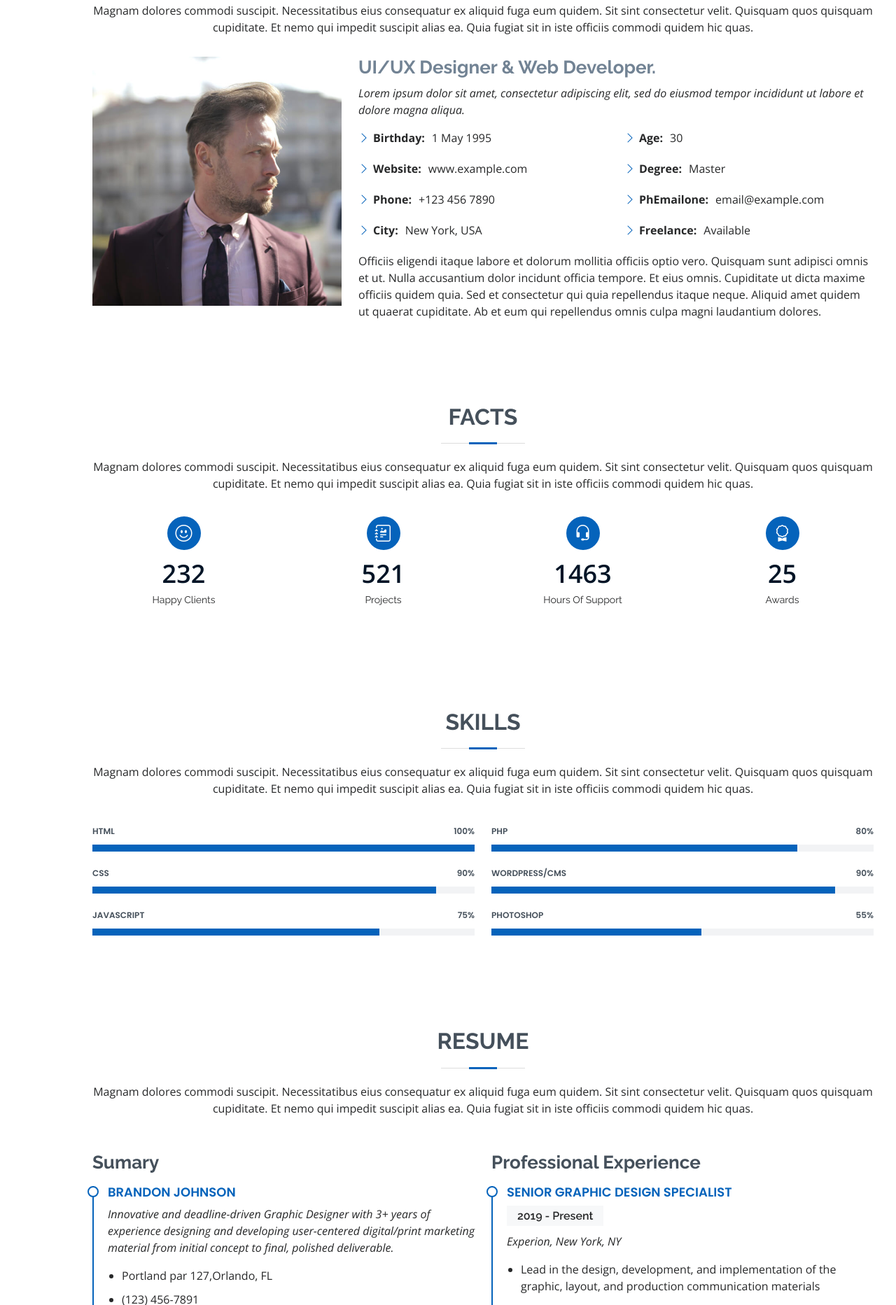
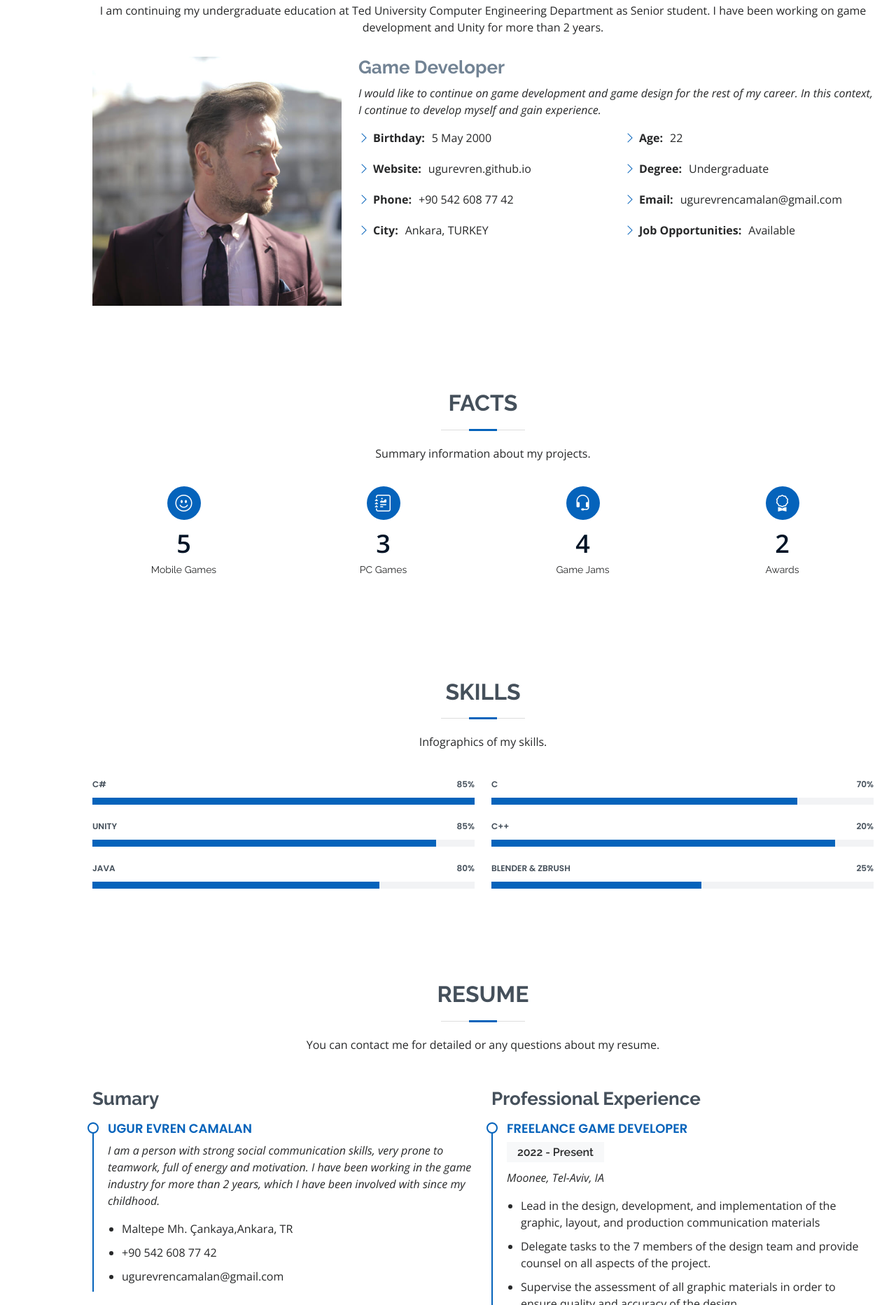
Before and after one commit to ugurevren/ugurevren.github.io, a plain HTML site: page index.html in a window 1280 px wide. Shown: the part 935-2800 px from the top of the page at 70% size. Drawn offline with nearby package versions, Linux system fonts and the light colour scheme.

Commit message:
Update index.html

```diff
--- a/index.html
+++ b/index.html
@@ -27,12 +27,6 @@
   <!-- Template Main CSS File -->
   <link href="assets/css/style.css" rel="stylesheet">
 
-  <!-- =======================================================
-  * Template Name: MyResume - v4.9.2
-  * Template URL: https://bootstrapmade.com/free-html-bootstrap-template-my-resume/
-  * Author: BootstrapMade.com
-  * License: https://bootstrapmade.com/license/
-  ======================================================== -->
 </head>
 
 <body>
@@ -59,8 +53,8 @@
   <!-- ======= Hero Section ======= -->
   <section id="hero" class="d-flex flex-column justify-content-center">
     <div class="container" data-aos="zoom-in" data-aos-delay="100">
-      <h1>Brandon Johnson</h1>
-      <p>I'm <span class="typed" data-typed-items="Designer, Developer, Freelancer, Photographer"></span></p>
+      <h1>Ugur Evren Camalan</h1>
+      <p>I'm Game <span class="typed" data-typed-items="Developer, Designer"></span></p>
       <div class="social-links">
         <a href="#" class="twitter"><i class="bx bxl-twitter"></i></a>
         <a href="#" class="facebook"><i class="bx bxl-facebook"></i></a>
@@ -79,7 +73,7 @@
 
         <div class="section-title">
           <h2>About</h2>
-          <p>Magnam dolores commodi suscipit. Necessitatibus eius consequatur ex aliquid fuga eum quidem. Sit sint consectetur velit. Quisquam quos quisquam cupiditate. Et nemo qui impedit suscipit alias ea. Quia fugiat sit in iste officiis commodi quidem hic quas.</p>
+          <p>I am continuing my undergraduate education at Ted University Computer Engineering Department as Senior student. I have been working on game development and Unity for more than 2 years.</p>
         </div>
 
         <div class="row">
@@ -87,32 +81,30 @@
             <img src="assets/img/profile-img.jpg" class="img-fluid" alt="">
           </div>
           <div class="col-lg-8 pt-4 pt-lg-0 content">
-            <h3>UI/UX Designer &amp; Web Developer.</h3>
+            <h3>Game Developer</h3>
             <p class="fst-italic">
-              Lorem ipsum dolor sit amet, consectetur adipiscing elit, sed do eiusmod tempor incididunt ut labore et dolore
-              magna aliqua.
+                I would like to continue on game development and game design for the rest of my career. In this context, I continue to develop myself and gain experience.
             </p>
             <div class="row">
               <div class="col-lg-6">
                 <ul>
-                  <li><i class="bi bi-chevron-right"></i> <strong>Birthday:</strong> <span>1 May 1995</span></li>
-                  <li><i class="bi bi-chevron-right"></i> <strong>Website:</strong> <span>www.example.com</span></li>
-                  <li><i class="bi bi-chevron-right"></i> <strong>Phone:</strong> <span>+123 456 7890</span></li>
-                  <li><i class="bi bi-chevron-right"></i> <strong>City:</strong> <span>New York, USA</span></li>
+                  <li><i class="bi bi-chevron-right"></i> <strong>Birthday:</strong> <span>5 May 2000</span></li>
+                  <li><i class="bi bi-chevron-right"></i> <strong>Website:</strong> <span>ugurevren.github.io</span></li>
+                  <li><i class="bi bi-chevron-right"></i> <strong>Phone:</strong> <span>+90 542 608 77 42</span></li>
+                  <li><i class="bi bi-chevron-right"></i> <strong>City:</strong> <span>Ankara, TURKEY</span></li>
                 </ul>
               </div>
               <div class="col-lg-6">
                 <ul>
-                  <li><i class="bi bi-chevron-right"></i> <strong>Age:</strong> <span>30</span></li>
-                  <li><i class="bi bi-chevron-right"></i> <strong>Degree:</strong> <span>Master</span></li>
-                  <li><i class="bi bi-chevron-right"></i> <strong>PhEmailone:</strong> <span>email@example.com</span></li>
-                  <li><i class="bi bi-chevron-right"></i> <strong>Freelance:</strong> <span>Available</span></li>
+                  <li><i class="bi bi-chevron-right"></i> <strong>Age:</strong> <span>22</span></li>
+                  <li><i class="bi bi-chevron-right"></i> <strong>Degree:</strong> <span>Undergraduate</span></li>
+                  <li><i class="bi bi-chevron-right"></i> <strong>Email:</strong> <span>ugurevrencamalan@gmail.com</span></li>
+                  <li><i class="bi bi-chevron-right"></i> <strong>Job Opportunities:</strong> <span>Available</span></li>
                 </ul>
               </div>
             </div>
             <p>
-              Officiis eligendi itaque labore et dolorum mollitia officiis optio vero. Quisquam sunt adipisci omnis et ut. Nulla accusantium dolor incidunt officia tempore. Et eius omnis.
-              Cupiditate ut dicta maxime officiis quidem quia. Sed et consectetur qui quia repellendus itaque neque. Aliquid amet quidem ut quaerat cupiditate. Ab et eum qui repellendus omnis culpa magni laudantium dolores.
+                <!-- ======= Free Space to fill later ======= -->
             </p>
           </div>
         </div>
@@ -126,7 +118,9 @@
 
         <div class="section-title">
           <h2>Facts</h2>
-          <p>Magnam dolores commodi suscipit. Necessitatibus eius consequatur ex aliquid fuga eum quidem. Sit sint consectetur velit. Quisquam quos quisquam cupiditate. Et nemo qui impedit suscipit alias ea. Quia fugiat sit in iste officiis commodi quidem hic quas.</p>
+          <p>
+            Summary information about my projects.
+          </p>
         </div>
 
         <div class="row">
@@ -134,31 +128,31 @@
           <div class="col-lg-3 col-md-6">
             <div class="count-box">
               <i class="bi bi-emoji-smile"></i>
-              <span data-purecounter-start="0" data-purecounter-end="232" data-purecounter-duration="1" class="purecounter"></span>
-              <p>Happy Clients</p>
+              <span data-purecounter-start="0" data-purecounter-end="5" data-purecounter-duration="1" class="purecounter"></span>
+              <p>Mobile Games</p>
             </div>
           </div>
 
           <div class="col-lg-3 col-md-6 mt-5 mt-md-0">
             <div class="count-box">
               <i class="bi bi-journal-richtext"></i>
-              <span data-purecounter-start="0" data-purecounter-end="521" data-purecounter-duration="1" class="purecounter"></span>
-              <p>Projects</p>
+              <span data-purecounter-start="0" data-purecounter-end="3" data-purecounter-duration="1" class="purecounter"></span>
+              <p>PC Games</p>
             </div>
           </div>
 
           <div class="col-lg-3 col-md-6 mt-5 mt-lg-0">
             <div class="count-box">
               <i class="bi bi-headset"></i>
-              <span data-purecounter-start="0" data-purecounter-end="1463" data-purecounter-duration="1" class="purecounter"></span>
-              <p>Hours Of Support</p>
+              <span data-purecounter-start="0" data-purecounter-end="4" data-purecounter-duration="1" class="purecounter"></span>
+              <p>Game Jams</p>
             </div>
           </div>
 
           <div class="col-lg-3 col-md-6 mt-5 mt-lg-0">
             <div class="count-box">
               <i class="bi bi-award"></i>
-              <span data-purecounter-start="0" data-purecounter-end="25" data-purecounter-duration="1" class="purecounter"></span>
+              <span data-purecounter-start="0" data-purecounter-end="2" data-purecounter-duration="1" class="purecounter"></span>
               <p>Awards</p>
             </div>
           </div>
@@ -174,7 +168,9 @@
 
         <div class="section-title">
           <h2>Skills</h2>
-          <p>Magnam dolores commodi suscipit. Necessitatibus eius consequatur ex aliquid fuga eum quidem. Sit sint consectetur velit. Quisquam quos quisquam cupiditate. Et nemo qui impedit suscipit alias ea. Quia fugiat sit in iste officiis commodi quidem hic quas.</p>
+          <p>
+            Infographics of my skills.
+          </p>
         </div>
 
         <div class="row skills-content">
@@ -182,21 +178,21 @@
           <div class="col-lg-6">
 
             <div class="progress">
-              <span class="skill">HTML <i class="val">100%</i></span>
+              <span class="skill">C# <i class="val">85%</i></span>
               <div class="progress-bar-wrap">
                 <div class="progress-bar" role="progressbar" aria-valuenow="100" aria-valuemin="0" aria-valuemax="100"></div>
               </div>
             </div>
 
             <div class="progress">
-              <span class="skill">CSS <i class="val">90%</i></span>
+              <span class="skill">Unity <i class="val">85%</i></span>
               <div class="progress-bar-wrap">
                 <div class="progress-bar" role="progressbar" aria-valuenow="90" aria-valuemin="0" aria-valuemax="100"></div>
               </div>
             </div>
 
             <div class="progress">
-              <span class="skill">JavaScript <i class="val">75%</i></span>
+              <span class="skill">Java <i class="val">80%</i></span>
               <div class="progress-bar-wrap">
                 <div class="progress-bar" role="progressbar" aria-valuenow="75" aria-valuemin="0" aria-valuemax="100"></div>
               </div>
@@ -207,21 +203,21 @@
           <div class="col-lg-6">
 
             <div class="progress">
-              <span class="skill">PHP <i class="val">80%</i></span>
+              <span class="skill">C <i class="val">70%</i></span>
               <div class="progress-bar-wrap">
                 <div class="progress-bar" role="progressbar" aria-valuenow="80" aria-valuemin="0" aria-valuemax="100"></div>
               </div>
             </div>
 
             <div class="progress">
-              <span class="skill">WordPress/CMS <i class="val">90%</i></span>
+              <span class="skill">C++ <i class="val">20%</i></span>
               <div class="progress-bar-wrap">
                 <div class="progress-bar" role="progressbar" aria-valuenow="90" aria-valuemin="0" aria-valuemax="100"></div>
               </div>
             </div>
 
             <div class="progress">
-              <span class="skill">Photoshop <i class="val">55%</i></span>
+              <span class="skill">Blender & ZBrush <i class="val">25%</i></span>
               <div class="progress-bar-wrap">
                 <div class="progress-bar" role="progressbar" aria-valuenow="55" aria-valuemin="0" aria-valuemax="100"></div>
               </div>
@@ -240,42 +236,50 @@
 
         <div class="section-title">
           <h2>Resume</h2>
-          <p>Magnam dolores commodi suscipit. Necessitatibus eius consequatur ex aliquid fuga eum quidem. Sit sint consectetur velit. Quisquam quos quisquam cupiditate. Et nemo qui impedit suscipit alias ea. Quia fugiat sit in iste officiis commodi quidem hic quas.</p>
+          <p>
+            You can contact me for detailed or any questions about my resume.
+          </p>
         </div>
 
         <div class="row">
           <div class="col-lg-6">
             <h3 class="resume-title">Sumary</h3>
             <div class="resume-item pb-0">
-              <h4>Brandon Johnson</h4>
-              <p><em>Innovative and deadline-driven Graphic Designer with 3+ years of experience designing and developing user-centered digital/print marketing material from initial concept to final, polished deliverable.</em></p>
+              <h4>Ugur Evren Camalan</h4>
+              <p><em>
+                I am a person with strong social communication skills, very prone to teamwork, full of energy and motivation. I have been working in the game industry for more than 2 years, which I have been involved with since my childhood.
+              </em></p>
               <ul>
-                <li>Portland par 127,Orlando, FL</li>
-                <li>(123) 456-7891</li>
-                <li>alice.barkley@example.com</li>
+                <li>Maltepe Mh. Çankaya,Ankara, TR</li>
+                <li>+90 542 608 77 42</li>
+                <li>ugurevrencamalan@gmail.com</li>
               </ul>
             </div>
 
             <h3 class="resume-title">Education</h3>
             <div class="resume-item">
-              <h4>Master of Fine Arts &amp; Graphic Design</h4>
-              <h5>2015 - 2016</h5>
-              <p><em>Rochester Institute of Technology, Rochester, NY</em></p>
-              <p>Qui deserunt veniam. Et sed aliquam labore tempore sed quisquam iusto autem sit. Ea vero voluptatum qui ut dignissimos deleniti nerada porti sand markend</p>
+              <h4>Computer Engineering</h4>
+              <h5>2019 - 2024</h5>
+              <p><em>TED University, Ankara, TR</em></p>
+              <p>
+                At my university, which I will graduate in January 2024, I have improved myself not only academically but also socially. I assumed the vice chairmanship of the board of directors of the Theater Society. Apart from that, I was both the captain of the software unit (that I led the establishment of) and the captain of the media unit of the university's alternative energy vehicle team "AlecTED”.  I worked in the promotion team and corporate communication directorate within the scope of my university's part-time study scholarship.
+              </p>
             </div>
             <div class="resume-item">
-              <h4>Bachelor of Fine Arts &amp; Graphic Design</h4>
-              <h5>2010 - 2014</h5>
-              <p><em>Rochester Institute of Technology, Rochester, NY</em></p>
-              <p>Quia nobis sequi est occaecati aut. Repudiandae et iusto quae reiciendis et quis Eius vel ratione eius unde vitae rerum voluptates asperiores voluptatem Earum molestiae consequatur neque etlon sader mart dila</p>
+              <h4>High School</h4>
+              <h5>2014 - 2018</h5>
+              <p><em>Betulcan High School, Ankara, TR</em></p>
+              <p>
+                Graduated with 84/100 score.
+              </p>
             </div>
           </div>
           <div class="col-lg-6">
             <h3 class="resume-title">Professional Experience</h3>
             <div class="resume-item">
-              <h4>Senior graphic design specialist</h4>
-              <h5>2019 - Present</h5>
-              <p><em>Experion, New York, NY </em></p>
+              <h4>Freelance Game Developer</h4>
+              <h5>2022 - Present</h5>
+              <p><em>Moonee, Tel-Aviv, IA </em></p>
               <ul>
                 <li>Lead in the design, development, and implementation of the graphic, layout, and production communication materials</li>
                 <li>Delegate tasks to the 7 members of the design team and provide counsel on all aspects of the project. </li>
@@ -284,9 +288,9 @@
               </ul>
             </div>
             <div class="resume-item">
-              <h4>Graphic design specialist</h4>
-              <h5>2017 - 2018</h5>
-              <p><em>Stepping Stone Advertising, New York, NY</em></p>
+              <h4>Game Developer Internt</h4>
+              <h5>July-Agust 2022</h5>
+              <p><em>UDO Games, Ankara, TR</em></p>
               <ul>
                 <li>Developed numerous marketing programs (logos, brochures,infographics, presentations, and advertisements).</li>
                 <li>Managed up to 5 projects or tasks at a given time while under pressure</li>
```
